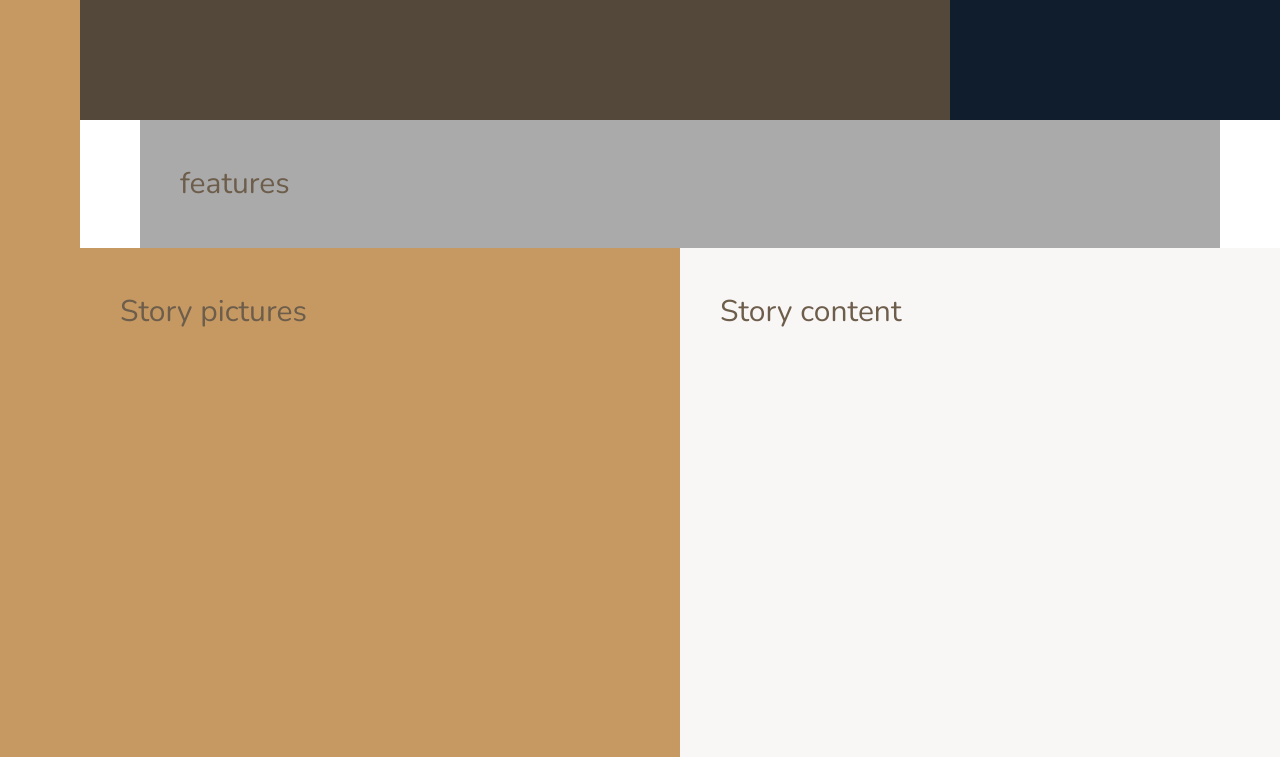
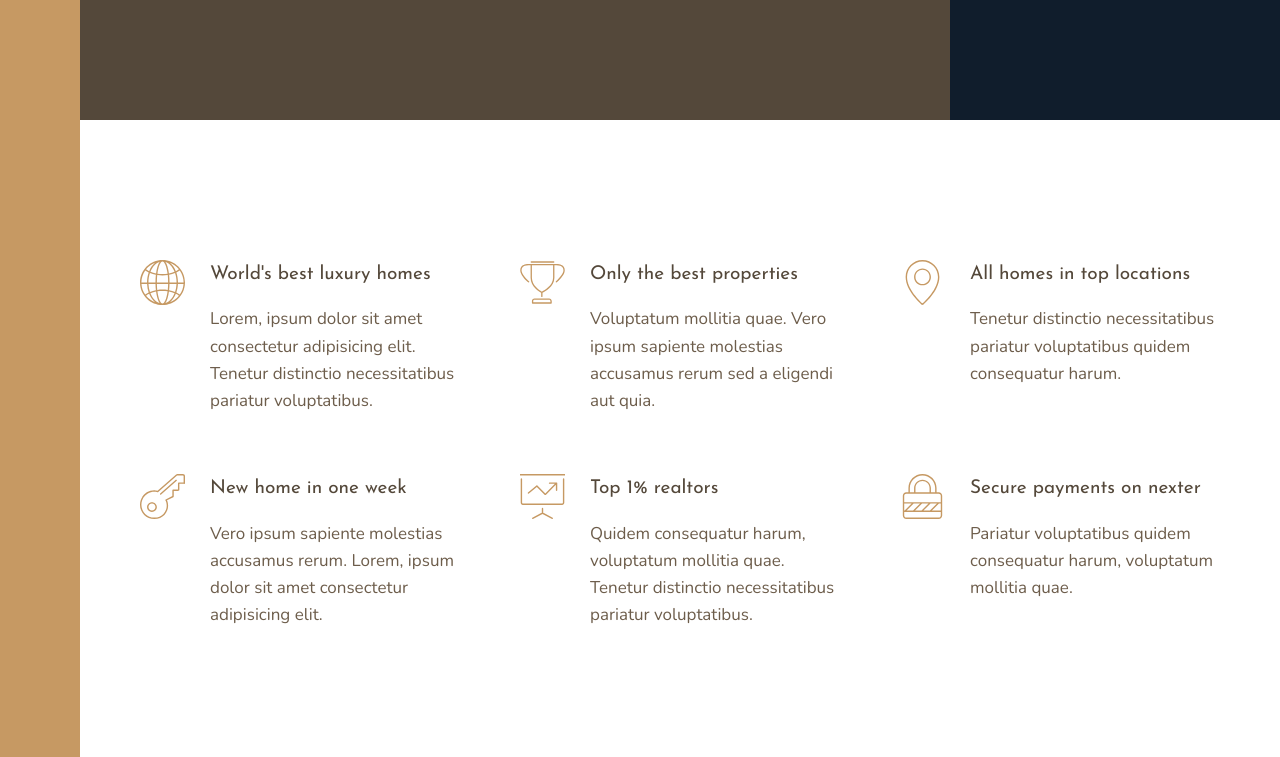
Before and after one commit to abbyreyna/nexter, a website: page index.html in a window 1280 px wide. Shown: the part 520-1277 px from the top of the page. Drawn offline with nearby package versions, Linux system fonts and the light colour scheme.

Commit message:
Added grids and some styling to the features sect

```diff
--- a/index.html
+++ b/index.html
@@ -1,5 +1,6 @@
 <!DOCTYPE html>
 <html lang="en">
+
 <head>
     <meta charset="UTF-8">
     <meta name="viewport" content="width=device-width, initial-scale=1.0">
@@ -11,6 +12,7 @@
 
     <title>nexter &mdash; your home, your freedom</title>
 </head>
+
 <body class="container">
     <div class="sidebar">
         Sidebar
@@ -24,8 +26,60 @@
         Top 3 realtors
     </div>
 
+    <!-- .feature{feature $}*6
+            is shortcut for below -->
     <section class="features">
-            features
+        <div class="feature">
+            <svg class="feature__icon">
+                <use xlink:href="img/sprite.svg#icon-global"></use>
+            </svg>
+            <h4 class="heading-4 heading-4--dark">World's best luxury homes</h4>
+            <p class="feature__text">Lorem, ipsum dolor sit amet consectetur adipisicing elit. Tenetur distinctio
+                necessitatibus pariatur voluptatibus.</p>
+        </div>
+        <div class="feature">
+            <svg class="feature__icon">
+                <use xlink:href="img/sprite.svg#icon-trophy"></use>
+            </svg>
+            <h4 class="heading-4 heading-4--dark">Only the best properties</h4>
+            <p class="feature__text">Voluptatum mollitia quae. Vero ipsum sapiente molestias accusamus rerum sed a
+                eligendi aut quia.</p>
+        </div>
+
+        <div class="feature">
+            <svg class="feature__icon">
+                <use xlink:href="img/sprite.svg#icon-map-pin"></use>
+            </svg>
+            <h4 class="heading-4 heading-4--dark">All homes in top locations</h4>
+            <p class="feature__text">Tenetur distinctio necessitatibus pariatur voluptatibus quidem consequatur harum.
+            </p>
+        </div>
+
+        <div class="feature">
+            <svg class="feature__icon">
+                <use xlink:href="img/sprite.svg#icon-key"></use>
+            </svg>
+            <h4 class="heading-4 heading-4--dark">New home in one week</h4>
+            <p class="feature__text">Vero ipsum sapiente molestias accusamus rerum. Lorem, ipsum dolor sit amet
+                consectetur adipisicing elit.</p>
+        </div>
+
+        <div class="feature">
+            <svg class="feature__icon">
+                <use xlink:href="img/sprite.svg#icon-presentation"></use>
+            </svg>
+            <h4 class="heading-4 heading-4--dark">Top 1% realtors</h4>
+            <p class="feature__text">Quidem consequatur harum, voluptatum mollitia quae. Tenetur distinctio
+                necessitatibus pariatur voluptatibus.</p>
+        </div>
+
+        <div class="feature">
+            <svg class="feature__icon">
+                <use xlink:href="img/sprite.svg#icon-lock"></use>
+            </svg>
+            <h4 class="heading-4 heading-4--dark">Secure payments on nexter</h4>
+            <p class="feature__text">Pariatur voluptatibus quidem consequatur harum, voluptatum mollitia quae.</p>
+        </div>
     </section>
 
     <div class="story__pictures">
@@ -48,4 +102,5 @@
         Footer
     </footer>
 </body>
+
 </html>
--- a/sass/_base.scss
+++ b/sass/_base.scss
@@ -1,14 +1,14 @@
 // COLOR VARIABLES
 $color-primary: #c69963;
-$color-primary-dark: #B28451;
+$color-primary-dark: #b28451;
 
 $color-secondary: #101d2c;
 
 $color-grey-light-1: #f9f7f6;
 $color-grey-light-2: #aaa;
 
-$color-grey-dark-1: #54483A;
-$color-grey-dark-2: #6D5D4B;
+$color-grey-dark-1: #54483a;
+$color-grey-dark-2: #6d5d4b;
 
 // FONT VARIABLES
 $font-primary: 'Nunito', sans-serif;
@@ -37,14 +37,19 @@ body {
 .container {
   display: grid;
   grid-template-rows: 80vh min-content 40vw repeat(3, min-content);
-    grid-template-columns: [sidebar-start] 8rem [sidebar-end full-start] minmax(6rem, 1fr) [center-start] repeat(8, [col-start] minmax(min-content, 14rem) [col-end]) [center-end] minmax(6rem, 1fr) [full-end]; //14rem = 140px, 8rem for sidebar & 14rem for other columns
+  grid-template-columns: [sidebar-start] 8rem [sidebar-end full-start] minmax(
+      6rem,
+      1fr
+    ) [center-start] repeat(8, [col-start] minmax(min-content, 14rem) [col-end]) [center-end] minmax(
+      6rem,
+      1fr
+    ) [full-end]; //14rem = 140px, 8rem for sidebar & 14rem for other columns
   //added the two '1fr' on each side to occupy the remaining 'fractional space' in order to center the 8 columns in the middle
-
 
   //targeting container and all of the direct children
   //strictly for development purposes
-    & > * {
-        padding: 40px;
-        font-size: 3rem;
+  // & > * {
+  //     padding: 40px;
+  //     font-size: 3rem;
+  // }
 }
-}
--- a/sass/_features.scss
+++ b/sass/_features.scss
@@ -1,4 +1,34 @@
 .features {
-    background-color: $color-grey-light-2;
-    grid-column: center-start / center-end;
+  grid-column: center-start / center-end;
+
+  margin: 15rem 0;
+
+  display: grid;
+  // grid-template-columns: repeat(3, 1fr);
+  grid-template-columns: repeat(auto-fit, minmax(25rem, 1fr)); //auto-fit creates as many tracks that can fit based on the defined width
+  grid-gap: 6rem;
+  align-items: start;
 }
+
+.feature {
+
+  display: grid;
+  grid-template-columns: min-content 1fr;
+  // grid-row-gap: 1.5rem; has been replaced by the bottom
+  row-gap: 1.5rem;
+  // grid-column-gap: 2.5rem; has been replaced by the bottom
+  column-gap: 2.5rem;
+  transform: translateY(-1rem);
+
+
+  &__icon {
+    fill: $color-primary; //how to change color to SVG files
+    width: 4.5rem;
+    height: 4.5rem;
+    grid-row: 1 / span 2;
+  }
+
+  &__text {
+    font-size: 1.7rem;
+  }
+}
--- a/sass/_typography.scss
+++ b/sass/_typography.scss
@@ -0,0 +1,26 @@
+//main selector for all heading classes
+%heading {
+  font-family: $font-display;
+  font-weight: 400;
+}
+
+.heading-1 {
+  @extend %heading;
+}
+.heading-2 {
+  @extend %heading;
+}
+.heading-3 {
+  @extend %heading;
+}
+.heading-4 {
+  @extend %heading;
+  font-size: 1.9rem;
+
+  &--light {
+    color: $color-grey-light-1;
+  }
+  &--dark {
+    color: $color-grey-dark-1;
+  }
+}
```
Also changed, not shown: css/style.css. Lines whose indentation alone changed are shown as unchanged.
